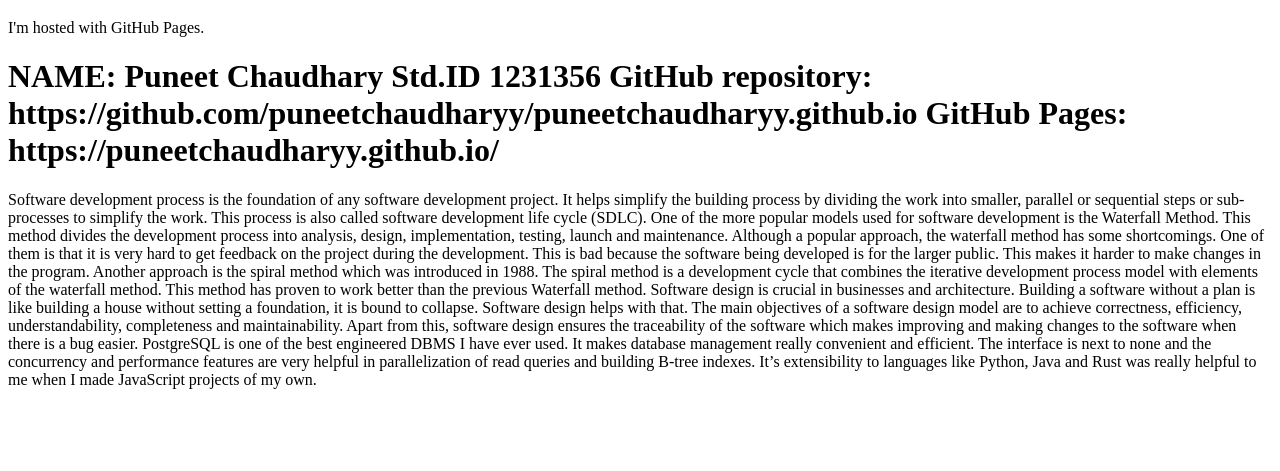
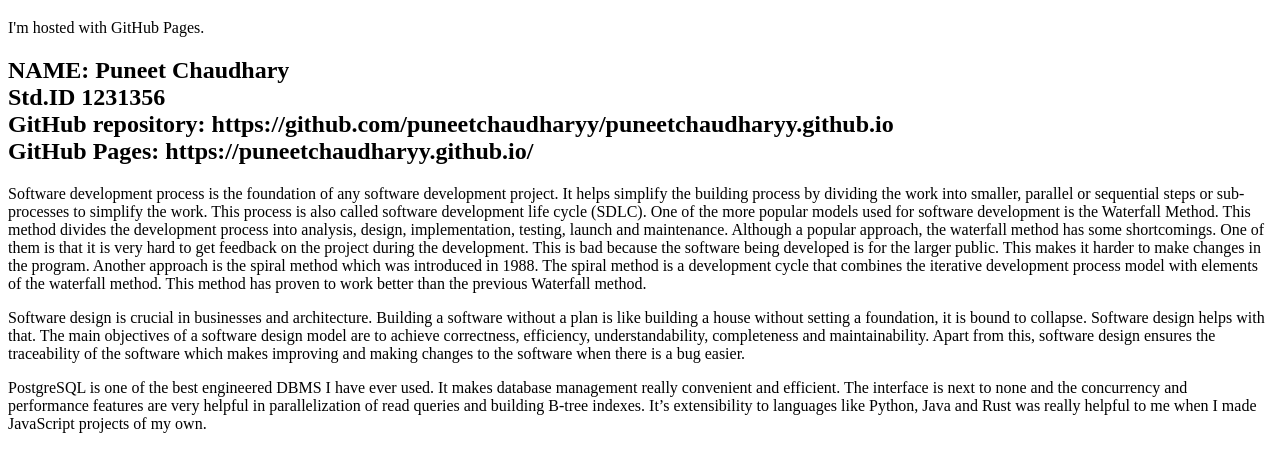
Before and after one commit to puneetchaudharyy/puneetchaudharyy.github.io, a plain HTML site: page index.html in a window 1280 px wide. Shown: the part 61-532 px from the top of the page. Drawn offline with Linux system fonts and the light colour scheme.

Commit message:
Update index.html
Some changes to the text

```diff
--- a/index.html
+++ b/index.html
@@ -3,14 +3,13 @@
   <body>
     <h1>Hello World</h1>
     <p>I'm hosted with GitHub Pages.</p>
-    <h1> NAME: Puneet Chaudhary
-        Std.ID 1231356
-        GitHub repository: https://github.com/puneetchaudharyy/puneetchaudharyy.github.io
-        GitHub Pages: https://puneetchaudharyy.github.io/
-    </h1>
-    <p> Software development process is the foundation of any software development project. It helps simplify the building process by dividing the work into smaller, parallel or sequential steps or sub-processes to simplify the work. This process is also called software development life cycle (SDLC). One of the more popular models used for software development is the Waterfall Method. This method divides the development process into analysis, design, implementation, testing, launch and maintenance. Although a popular approach, the waterfall method has some shortcomings. One of them is that it is very hard to get feedback on the project during the development. This is bad because the software being developed is for the larger public. This makes it harder to make changes in the program. Another approach is the spiral method which was introduced in 1988. The spiral method is a development cycle that combines the iterative development process model with elements of the waterfall method. This method has proven to work better than the previous Waterfall method.
-      Software design is crucial in businesses and architecture. Building a software without a plan is like building a house without setting a foundation, it is bound to collapse. Software design helps with that. The main objectives of a software design model are to achieve correctness, efficiency, understandability, completeness and maintainability. Apart from this, software design ensures the traceability of the software which makes improving and making changes to the software when there is a bug easier.
-      PostgreSQL is one of the best engineered DBMS I have ever used. It makes database management really convenient and efficient. The interface is next to none and the concurrency and performance features are very helpful in parallelization of read queries and building B-tree indexes. It’s extensibility to languages like Python, Java and Rust was really helpful to me when I made JavaScript projects of my own.
-    </p>
+    <h2> NAME: Puneet Chaudhary <br>
+        Std.ID 1231356 <br>
+        GitHub repository: https://github.com/puneetchaudharyy/puneetchaudharyy.github.io <br>
+        GitHub Pages: https://puneetchaudharyy.github.io/ <br>
+    </h2>
+    <p> Software development process is the foundation of any software development project. It helps simplify the building process by dividing the work into smaller, parallel or sequential steps or sub-processes to simplify the work. This process is also called software development life cycle (SDLC). One of the more popular models used for software development is the Waterfall Method. This method divides the development process into analysis, design, implementation, testing, launch and maintenance. Although a popular approach, the waterfall method has some shortcomings. One of them is that it is very hard to get feedback on the project during the development. This is bad because the software being developed is for the larger public. This makes it harder to make changes in the program. Another approach is the spiral method which was introduced in 1988. The spiral method is a development cycle that combines the iterative development process model with elements of the waterfall method. This method has proven to work better than the previous Waterfall method.</p>
+    <p></p>Software design is crucial in businesses and architecture. Building a software without a plan is like building a house without setting a foundation, it is bound to collapse. Software design helps with that. The main objectives of a software design model are to achieve correctness, efficiency, understandability, completeness and maintainability. Apart from this, software design ensures the traceability of the software which makes improving and making changes to the software when there is a bug easier. </p>
+    <p></p>PostgreSQL is one of the best engineered DBMS I have ever used. It makes database management really convenient and efficient. The interface is next to none and the concurrency and performance features are very helpful in parallelization of read queries and building B-tree indexes. It’s extensibility to languages like Python, Java and Rust was really helpful to me when I made JavaScript projects of my own. </p>
   </body>
 </html>
```
